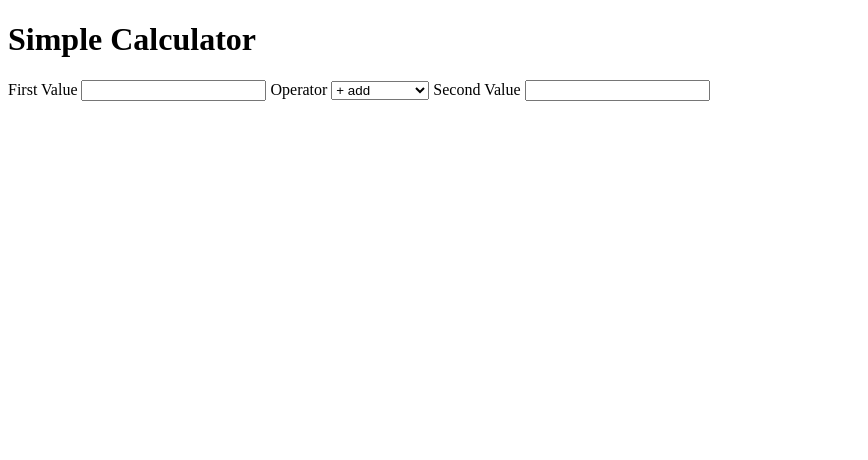
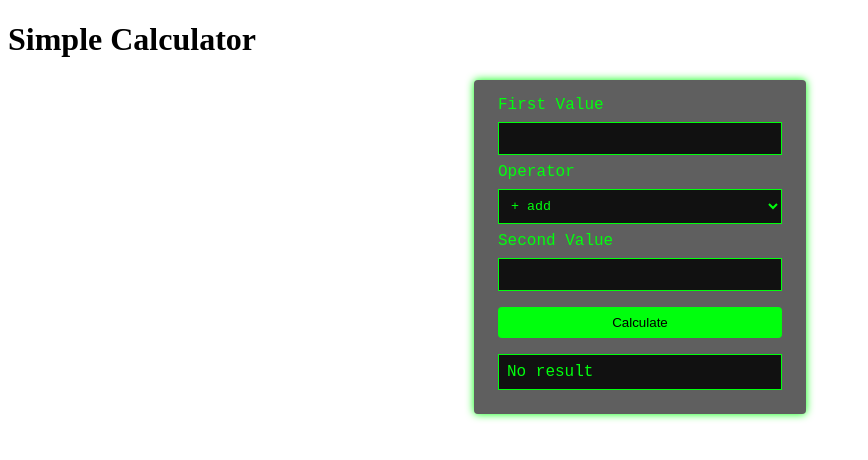
Before and after one commit to WildCodeSchool/orleans-php-202109-workshop-jsdom, a plain HTML site: page index.html in a window 1280 px wide. Shown: the whole page, without its empty margins (0-868 px from the left). Drawn offline with Linux system fonts and the light colour scheme.

Commit message:
add result and sytle

```diff
--- a/index.html
+++ b/index.html
@@ -1,15 +1,19 @@
 <!DOCTYPE html>
 <html lang="en">
+
 <head>
     <meta charset="UTF-8">
     <meta http-equiv="X-UA-Compatible" content="IE=edge">
     <meta name="viewport" content="width=device-width, initial-scale=1.0">
-    <title>Document</title>
+    <title>Simple Calculator</title>
+    <link rel="stylesheet" href="style.css">
 </head>
+
 <body>
     <h1>Simple Calculator</h1>
 
     <main>
+        <form action="" id="form">
             <label for="firstValue">First Value</label>
             <input type="number" id="firstValue">
 
@@ -23,17 +27,22 @@
 
             <label for="secondValue">Second Value</label>
             <input type="number" id="secondValue">
+
+            <button id="calculate">Calculate</button>
+        </form>
+        <div id="result" class="result">No result</div>
     </main>
     <script>
         let result = 'no result';
 
+        let form = document.getElementById('form');
+        form.addEventListener('submit', function (event) {
+            event.preventDefault();
             let firstValue = parseInt(document.getElementById('firstValue').value);
             let secondValue = parseInt(document.getElementById('secondValue').value);
             let operator = document.getElementById('operator').value;
 
-        console.log(firstValue, operator, secondValue);
-
-        switch(operator) {
+            switch (operator) {
                 case '+':
                     result = firstValue + secondValue;
                     break;
@@ -41,17 +50,23 @@
                     result = firstValue - secondValue;
                     break;
                 case '/':
+                    if(secondValue === 0) {
+                        result = 'Impossible, division by zero';
+                    } else {
                         result = firstValue / secondValue;
+                    }
                     break;
                 case '*':
                     result = firstValue * secondValue;
                     break;
-            default :
+                default:
                     console.log('invalid operator');
             }
 
-        console.log(result);
+            document.getElementById('result').innerHTML = result;
+        });
 
     </script>
 </body>
+
 </html>
--- /dev/null
+++ b/style.css
@@ -0,0 +1,55 @@
+:root {
+    --background-color: #5f5f5f;
+    --primary-color: #111111;
+    --secondary-color: #00ff0d;
+    --spacing: 8px;
+    --spacing-2: 16px;
+}
+
+main {
+    display: flex;
+    flex-direction: column;
+    width: 300px;
+    margin: auto;
+    border-radius: 4px;
+    box-shadow: 0 0 8px var(--secondary-color);
+    margin:auto;
+    padding: var(--spacing-2);
+    background-color: var(--background-color);
+}
+
+form {
+    display: flex;
+    flex-direction: column;
+}
+
+input, select, .result {
+    background-color: var(--primary-color);
+    color: var(--secondary-color);
+    font-family: 'Courier New', Courier, monospace;
+    border: 1px solid var(--secondary-color);
+    padding: var(--spacing);
+    margin: var(--spacing);
+}
+
+label {
+    font-family: 'Courier New', Courier, monospace;
+    color: var(--secondary-color);
+    margin-left:var(--spacing);
+}
+
+button {
+    background-color: var(--secondary-color);
+    border: none;
+    border-radius: 4px;
+    padding:var(--spacing);
+    margin:var(--spacing);
+}
+
+button:hover{
+    filter:brightness(130%);
+}
+
+button:active {
+    filter:brightness(80%);
+}
```
Lines whose indentation alone changed are shown as unchanged.
